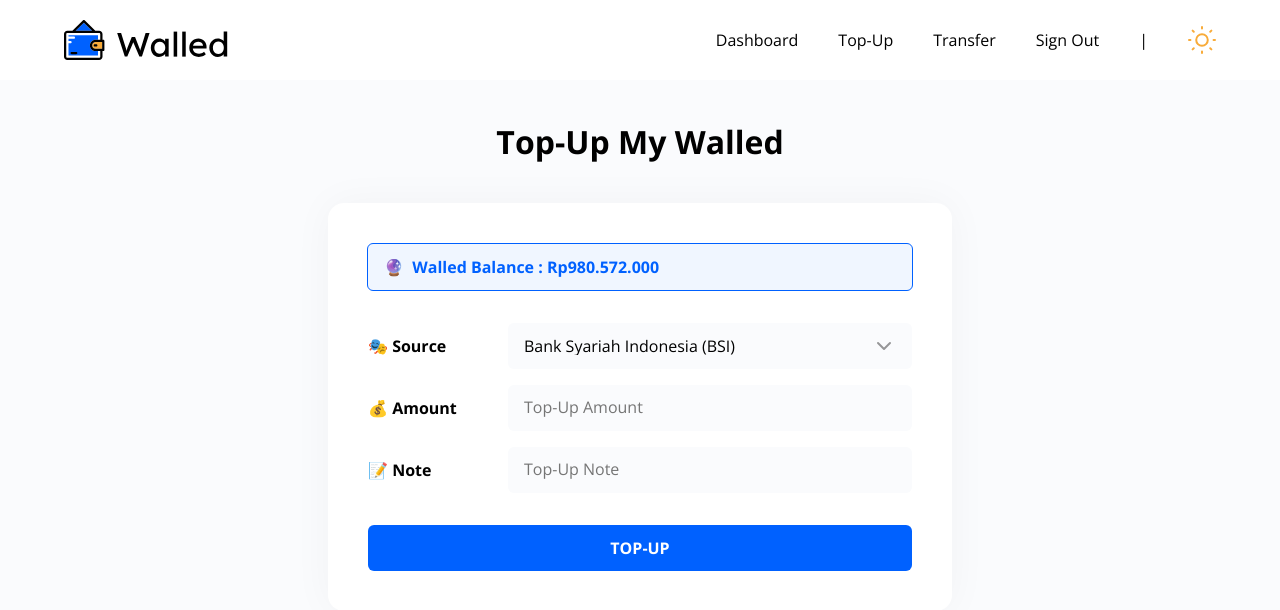
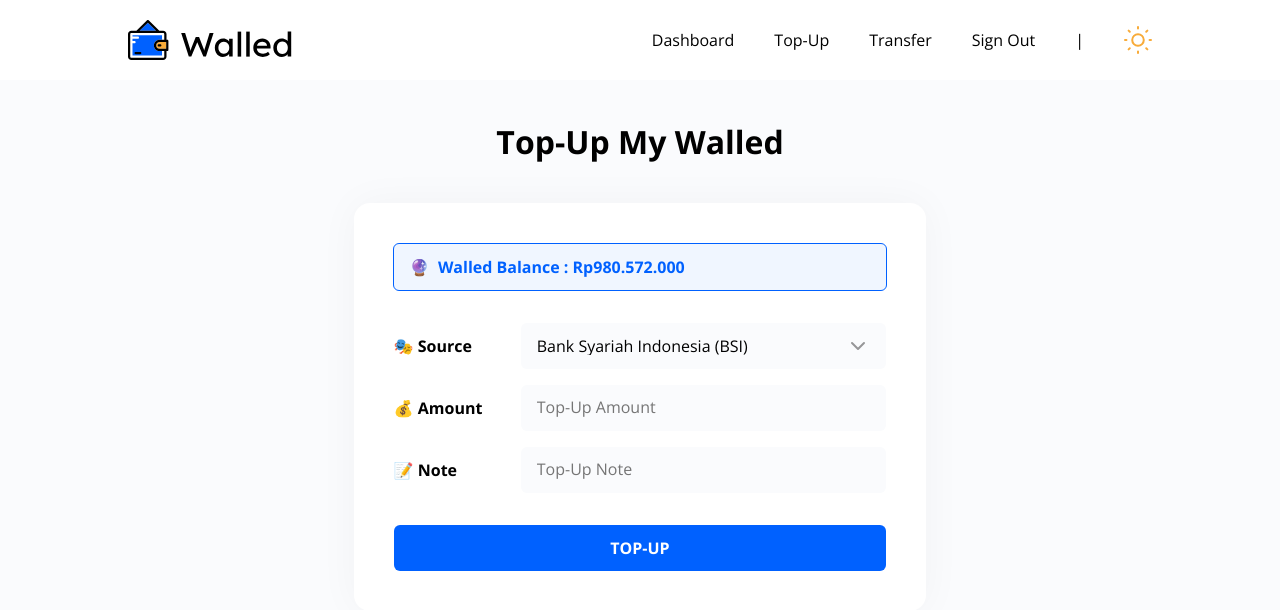
Before and after one commit to wejhe/bsi-walled, a React (Vite) app: page /topup in a window 1280 px wide. Shown: the top 610 px of the page. Built offline with nearby package versions, Linux system fonts and the light colour scheme.

Commit message:
fix: padding body + navbar

```diff
--- a/src/assets/styles/main.css
+++ b/src/assets/styles/main.css
@@ -11,6 +11,26 @@ body {
 
 .bodyLayout {
   padding-top: 80px;
+  padding-left: 16px;
+  padding-right: 16px;
+
+  /* Responsive padding */
+  @media (min-width: 768px) {
+    padding-left: 32px;
+    padding-right: 32px;
+  }
+
+  @media (min-width: 1024px) {
+    padding-left: 64px;
+    padding-right: 64px;
+  }
+
+  @media (min-width: 1440px) {
+    padding-left: 96px;
+    padding-right: 96px;
+    max-width: 1280px; /* Membatasi lebar maksimal konten */
+    margin: 0 auto; /* Pusatkan konten */
+  }
 }
 
 a {
@@ -30,17 +50,36 @@ input[type="number"] {
 }
 
 nav {
-  padding: 0 64px;
+    position: fixed;
+  top: 0;
+  left: 0;
+  right: 0;
+  height: 80px;
+  background-color: white;
+  z-index: 1000;
+}
+
+.nav-container {
   display: flex;
   justify-content: space-between;
   align-items: center;
-  height: 80px;
-  background-color: white;
-  position: fixed;
-  top: 0;
-  left: 0;
-  right: 0;
-  z-index: 1000;
+  height: 100%;
+  padding-left: 32px;
+  padding-right: 32px;
+
+  /* Responsive padding */
+
+  @media (min-width: 768px) {
+    padding-left: 32px;
+    padding-right: 32px;
+  }
+
+  @media (min-width: 1024px) {
+    padding-left: 128px;
+    padding-right: 128px;
+  }
+
+
 }
 
 .menu {
--- a/src/components/Navbar.jsx
+++ b/src/components/Navbar.jsx
@@ -5,6 +5,7 @@ const Navbar = () => {
   return (
     <>
       <nav>
+        <div className="nav-container">
           <a className="clickableicon" href="/dashboard">
             <img src={logo} />
           </a>
@@ -28,6 +29,7 @@ const Navbar = () => {
               <img src={darkmode} />
             </a>
           </div>
+        </div>
       </nav>
     </>
   );
```
Lines whose indentation alone changed are shown as unchanged.
